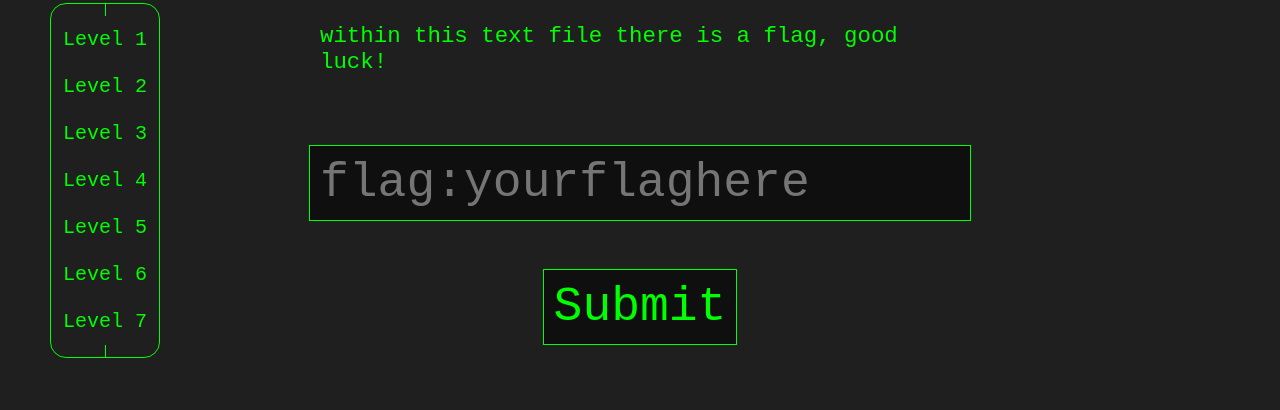
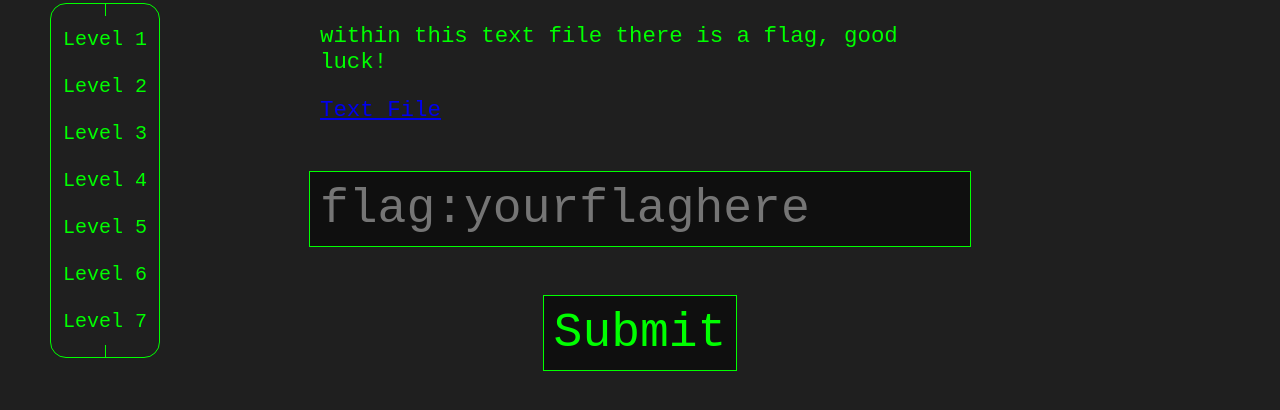
Before and after one commit to LU-SIFE/catalystctf, a plain HTML site: page levels/level1.html in a window 1280 px wide. Shown: the part 220-630 px from the top of the page. Drawn offline with Linux system fonts and the light colour scheme.

Commit message:
Update level1.html

```diff
--- a/levels/level1.html
+++ b/levels/level1.html
@@ -55,6 +55,7 @@
         <p>
             within this text file there is a flag, good luck!
         </p>
+        <a href="../files/BeeMovieCTF.txt">Text File</a>
     </div>
 
     <input type="text" id="input" placeholder="flag:yourflaghere">
```
